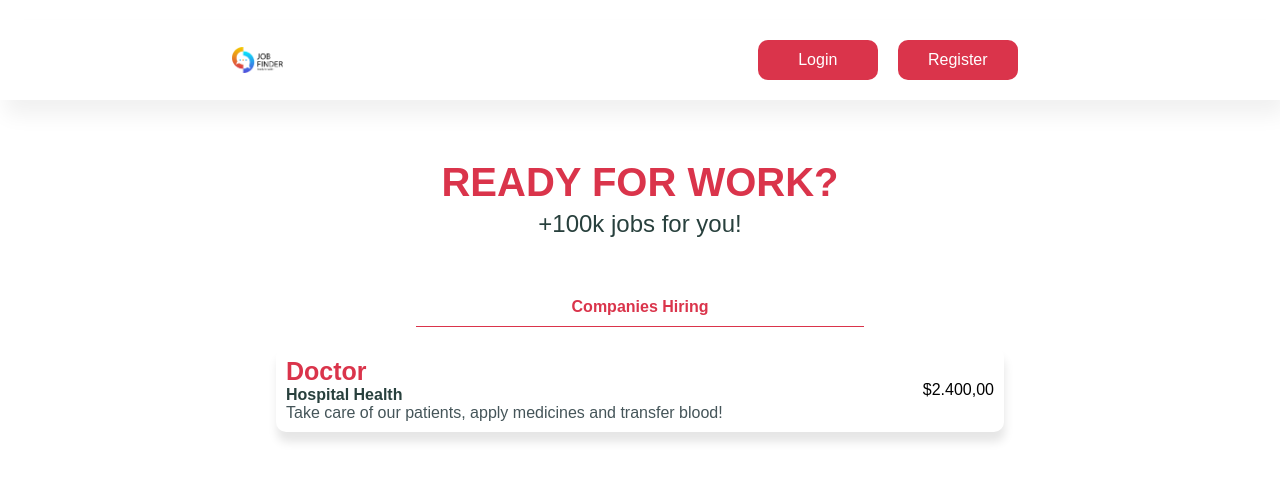
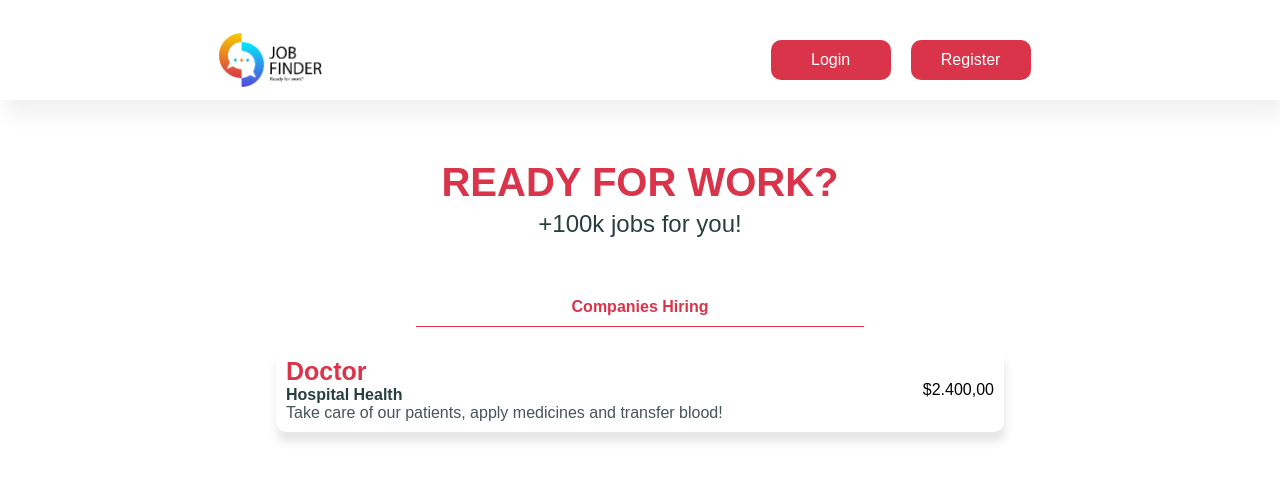
Before and after one commit to Frasato/Job-Finder, a React (Vite) app: page / in a window 1280 px wide. Shown: the top 480 px of the page. Built offline with nearby package versions, Linux system fonts and the light colour scheme.

Commit message:
Change width logo

```diff
--- a/src/Components/NavBar/NavBar.styles.ts
+++ b/src/Components/NavBar/NavBar.styles.ts
@@ -11,10 +11,10 @@ export const NavContainer = styled.div`
 `;
 
 export const LogoImage = styled.img`
-    width: 10%;
+    width: 30%;
 
     @media screen and (min-width: 768px){
-        width: 4%;
+        width: 8%;
     }
 `;
 
```
